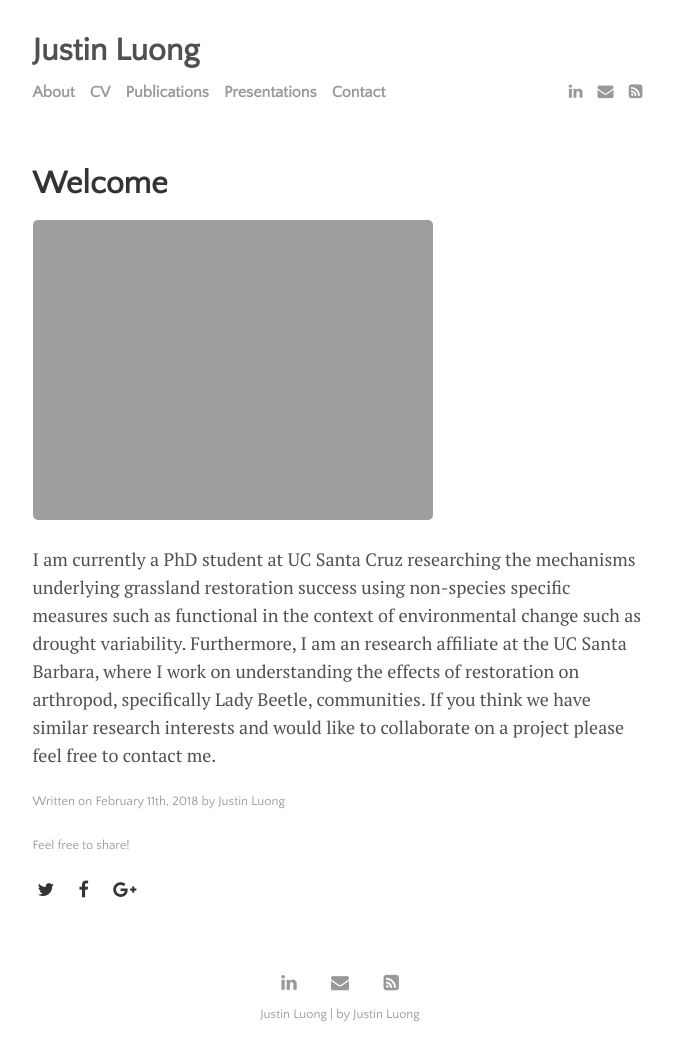
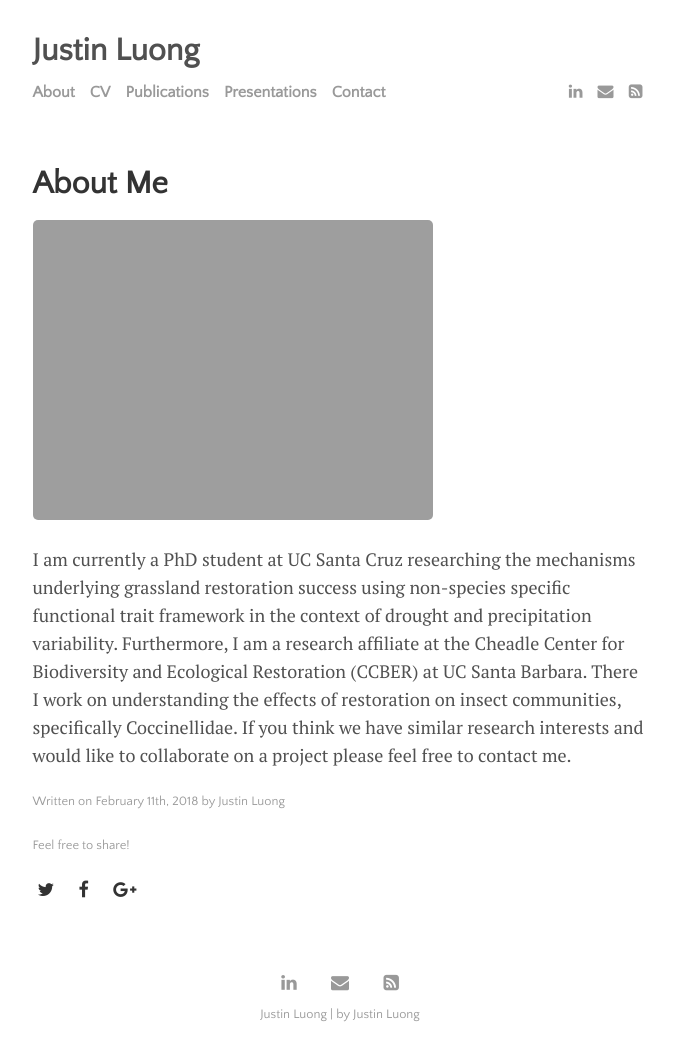
Before and after one commit to austinluong/justinluong.com, a Jekyll site: the page built from _posts/2018-02-11-welcome.md, in a window 1280 px wide. Shown: the whole page, without its empty margins (300-974 px from the left). Built offline with Jekyll 4.4.1, drawn with Linux system fonts in a browser that asks for light colours; nearby versions of some CDN libraries.

Commit message:
Update 2018-02-11-welcome.md

```diff
--- a/_posts/2018-02-11-welcome.md
+++ b/_posts/2018-02-11-welcome.md
@@ -1,10 +1,10 @@
 ---
 layout: post
-title: "Welcome"
+title: "About Me"
 author: "Justin Luong"
 categories: journal
 tags: [sample]
 image: 20170802_200546.jpg
 ---
 
-I am currently a PhD student at UC Santa Cruz researching the mechanisms underlying grassland restoration success using non-species specific measures such as functional in the context of environmental change such as drought variability. Furthermore, I am an research affiliate at the UC Santa Barbara, where I work on understanding the effects of restoration on arthropod, specifically Lady Beetle, communities. If you think we have similar research interests and would like to collaborate on a project please feel free to contact me.
+I am currently a PhD student at UC Santa Cruz researching the mechanisms underlying grassland restoration success using non-species specific functional trait framework in the context of drought and precipitation variability. Furthermore, I am a research affiliate at the Cheadle Center for Biodiversity and Ecological Restoration (CCBER) at UC Santa Barbara. There I work on understanding the effects of restoration on insect communities, specifically Coccinellidae. If you think we have similar research interests and would like to collaborate on a project please feel free to contact me.
```
